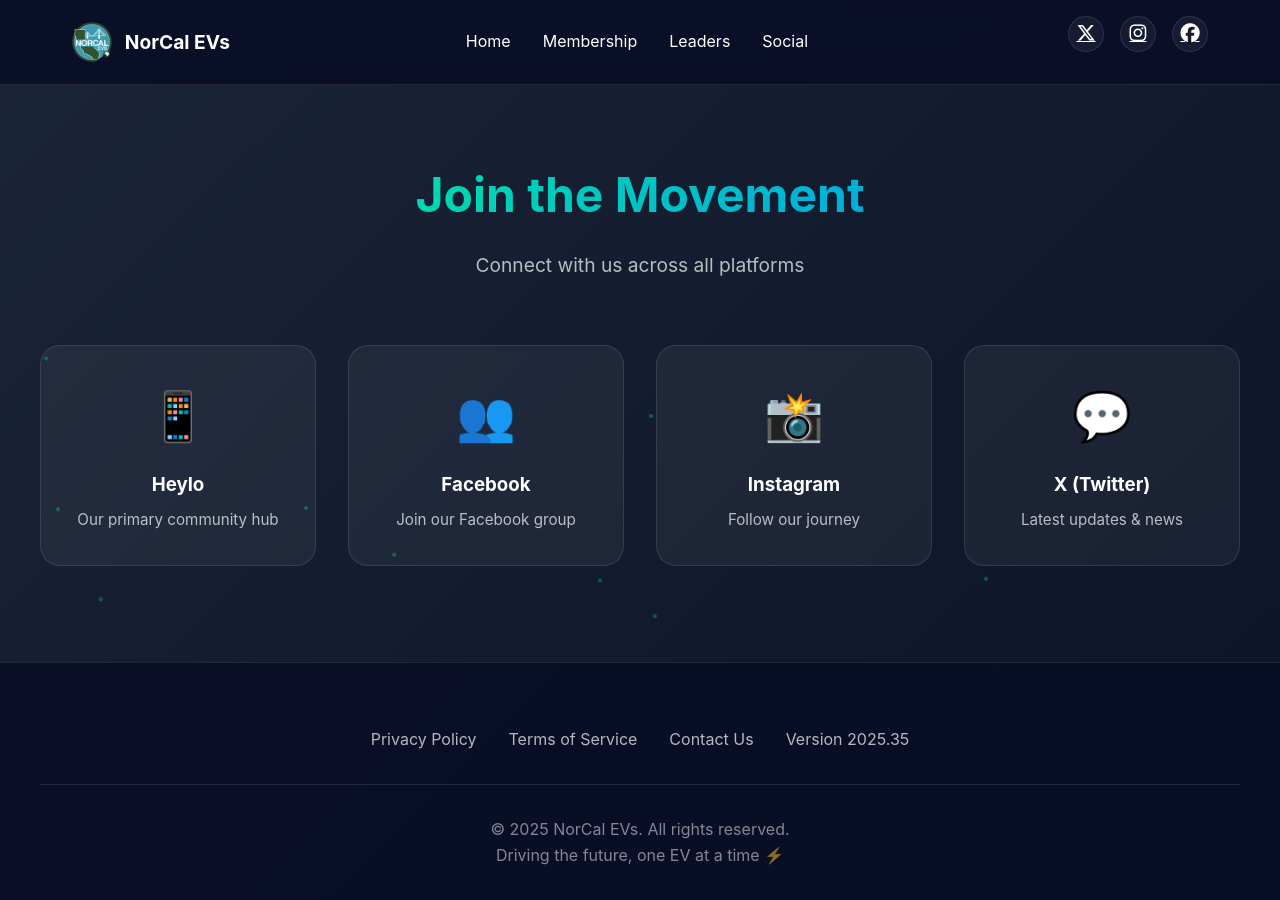
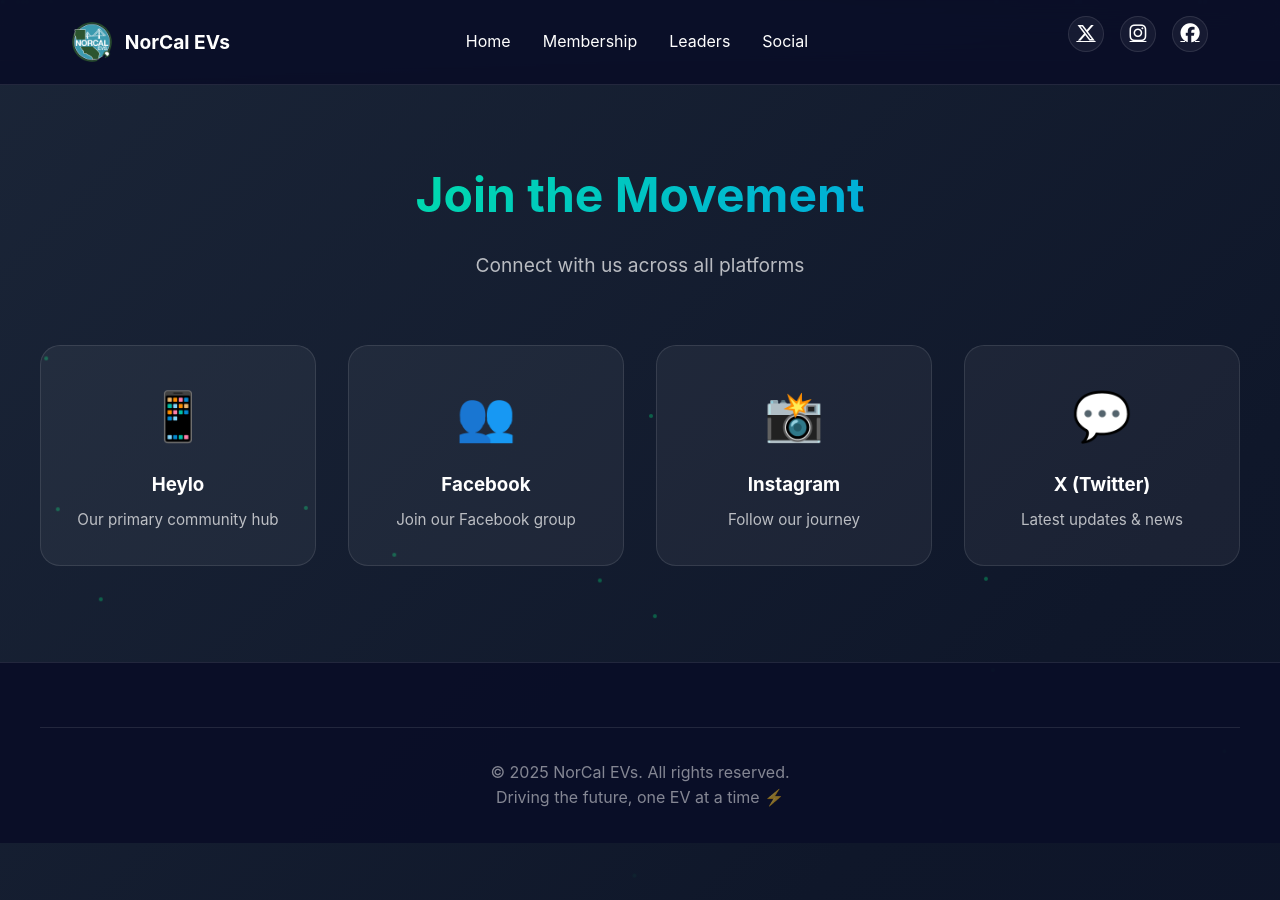
Before and after one commit to ZakWinnick/NorCalEVs, a Jekyll site: the page built from index.md, in a window 1280 px wide and 900 px high, scrolled down 2340 px. Built offline with Jekyll 4.4.1, drawn with Linux system fonts in a browser that asks for light colours; a script that is not in the unit is left out; after the commit the page ends 3183 px from its top, so only the background shows below that.

Commit message:
Remove footer links (Privacy, Terms, Contact, Version)
Simplified footer to only show copyright and tagline.

🤖 Generated with Claude Code (https://claude.com/claude-code)

Co-Authored-By: Claude <noreply@anthropic.com>

```diff
--- a/_includes/footer.html
+++ b/_includes/footer.html
@@ -1,12 +1,6 @@
 <!-- Footer -->
 <footer>
     <div class="footer-content">
-        <div class="footer-links">
-            <a href="{{ site.baseurl }}/privacy">Privacy Policy</a>
-            <a href="{{ site.baseurl }}/terms">Terms of Service</a>
-            <a href="{{ site.baseurl }}/contact">Contact Us</a>
-            <a href="{{ site.baseurl }}/changelog">Version {{ site.version }}</a>
-        </div>
         <div class="footer-bottom">
             <p>&copy; <span id="year"></span> {{ site.title }}. All rights reserved.</p>
             <p>Driving the future, one EV at a time ⚡</p>
```
